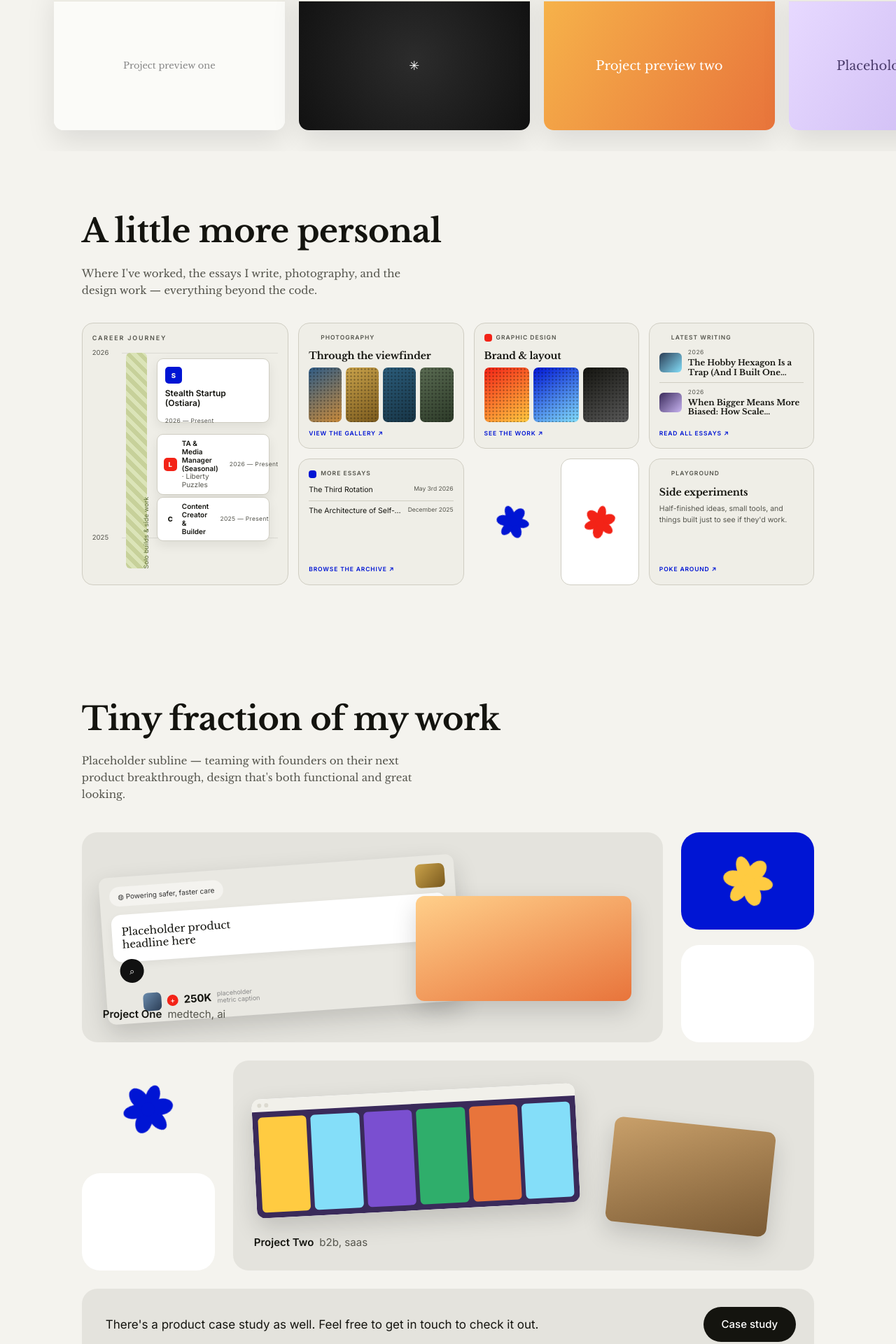
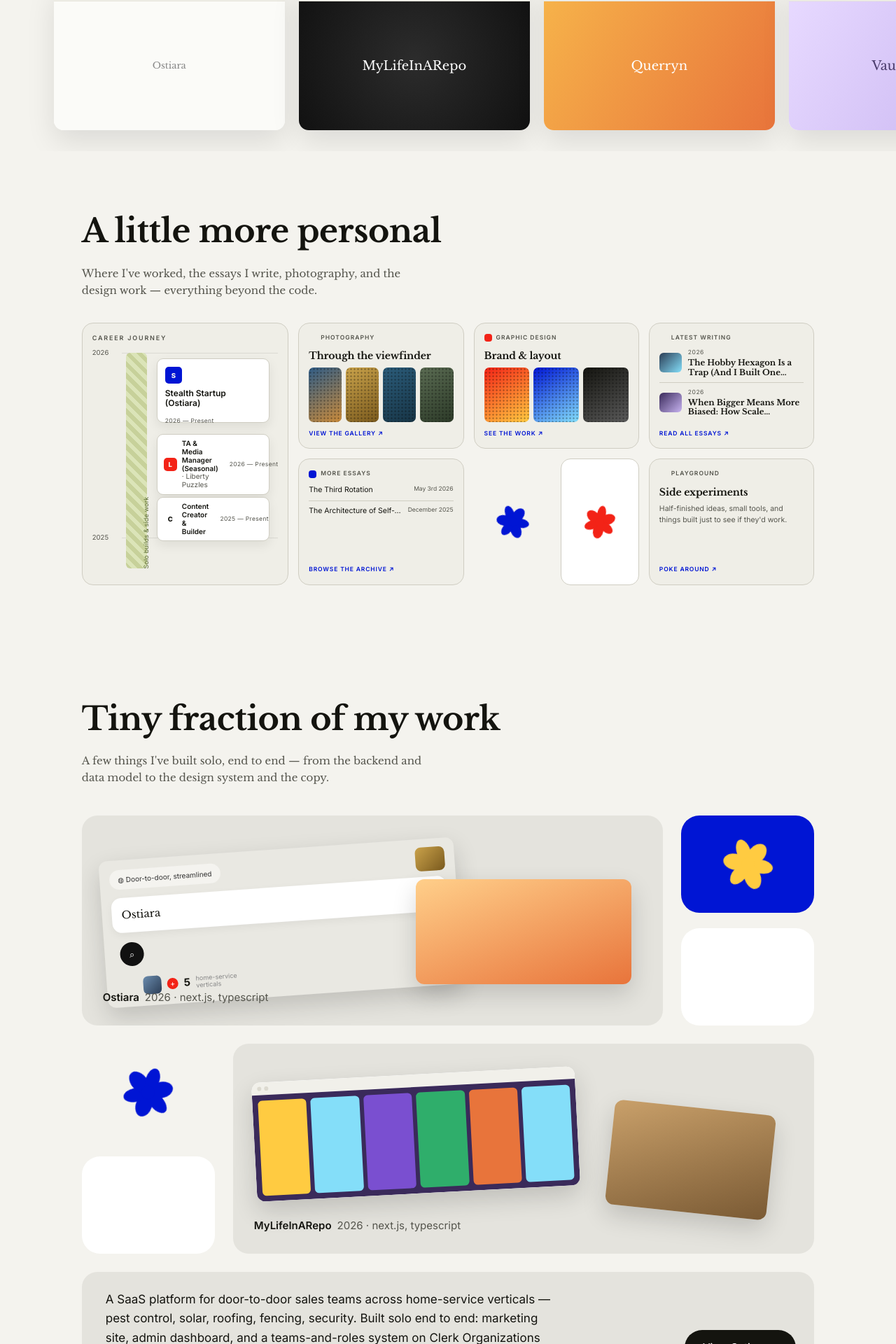
Before and after one commit to charlieramus/charlieramus.comv2, a Next.js app: page / in a window 1280 px wide. Shown: the part 868-2788 px from the top of the page at 70% size. Built offline with nearby package versions, Linux system fonts and the light colour scheme.

Commit message:
stage3v3

```diff
--- a/app/globals.css
+++ b/app/globals.css
@@ -923,6 +923,20 @@ body {
     max-width: 60ch;
   }
 
+  /* "See all my work" link under the work bands → /web-projects (V4 route). */
+  .proj-all {
+    align-self: center;
+    margin-top: 8px;
+    font-weight: 600;
+    font-size: 13px;
+    letter-spacing: 0.08em;
+    text-transform: uppercase;
+    color: var(--color-blue);
+  }
+  .proj-all:hover {
+    color: var(--color-red);
+  }
+
   /* ---------- SERVICES ---------- */
   .fan {
     position: relative;
--- a/components/digital-home.tsx
+++ b/components/digital-home.tsx
@@ -1,15 +1,14 @@
 import Reveal from "@/components/reveal";
+import { webProjects } from "@/data/projects-web";
 
-// "Step into my digital home" + the horizontally-scrolling project carousel.
-// CUSTOMIZE: swap these placeholder previews for real project shots.
-const SHOTS: { variant: string; body: string }[] = [
-  { variant: "s-acie", body: "Project preview one" },
-  { variant: "s-dark", body: "✳" },
-  { variant: "s-warm", body: "Project preview two" },
-  { variant: "s-lav", body: "Placeholder headline" },
-  { variant: "s-mint", body: "Project preview three" },
-  { variant: "s-dark", body: "Preview four" },
-];
+// "Step into my digital home" — a horizontally-scrolling tour of the projects.
+// Each .shot is a browser-window placeholder (real screenshots = V4); the caption
+// is wired to the real project title so the tour reads honestly today.
+const VARIANTS = ["s-acie", "s-dark", "s-warm", "s-lav", "s-mint", "s-dark"];
+const SHOTS = webProjects.map((p, i) => ({
+  variant: VARIANTS[i % VARIANTS.length],
+  title: p.title,
+}));
 
 export default function DigitalHome() {
   return (
@@ -27,7 +26,7 @@ export default function DigitalHome() {
               <i />
               <i />
             </div>
-            <div className="body">{shot.body}</div>
+            <div className="body">{shot.title}</div>
           </div>
         ))}
       </Reveal>
--- a/components/work.tsx
+++ b/components/work.tsx
@@ -1,5 +1,6 @@
 import Flower from "@/components/flower";
 import Reveal from "@/components/reveal";
+import { webProjects, type WebProject } from "@/data/projects-web";
 
 // Reusable [colored flower tile + white tile] stack that flanks each band.
 function Stack({
@@ -23,39 +24,58 @@ function Stack({
   );
 }
 
-// The mockup's "Tiny fraction of my work" — alternating panel/stack bands.
-// CUSTOMIZE: real projects + case studies land in later stages.
+// Compact caption under each band's (placeholder) device visual: title + date +
+// the top tags. Full descriptions live on /web-projects (V4) and the flagship's
+// blurb is in the .touch bar — the visual panels can't hold a paragraph each.
+function Caption({ p }: { p: WebProject }) {
+  return (
+    <div className="label">
+      <b>{p.title}</b>
+      <span>
+        {p.date} · {p.tags.slice(0, 2).join(", ").toLowerCase()}
+      </span>
+    </div>
+  );
+}
+
+// Homepage work = the top 4 curated projects (Charlie's V3 call: the two
+// spotlight builds, then charlieramus.com + VaultDNA — Querryn dropped to the
+// /web-projects long tail). The four bespoke panels keep their placeholder
+// visuals until V4 screenshots; only the captions + case-study bar are wired.
+const BAND_TITLES = ["Ostiara", "MyLifeInARepo", "charlieramus.com", "VaultDNA"];
+const bands = BAND_TITLES.map(
+  (t) => webProjects.find((p) => p.title === t) as WebProject,
+);
+const [flagship] = bands; // Ostiara
+
 export default function Work() {
   return (
     <section id="work">
       <div className="wrap">
         <Reveal className="head">
           <h2>Tiny fraction of my work</h2>
+          {/* CUSTOMIZE: work subline */}
           <p>
-            Placeholder subline — teaming with founders on their next product
-            breakthrough, design that&apos;s both functional and great looking.
+            A few things I&apos;ve built solo, end to end — from the backend and
+            data model to the design system and the copy.
           </p>
         </Reveal>
 
         <div className="proj">
-          {/* Band 1 — detailed UI panel LEFT + stack RIGHT */}
+          {/* Band 1 — detailed UI panel LEFT + stack RIGHT (flagship: Ostiara) */}
           <Reveal className="band">
             <div className="panel">
               <div className="stage">
                 <div className="card ui">
-                  <span className="pill">◍ Powering safer, faster care</span>
+                  <span className="pill">◍ Door-to-door, streamlined</span>
                   <span className="thumb" />
-                  <div className="big">
-                    Placeholder product
-                    <br />
-                    headline here
-                  </div>
+                  <div className="big">{flagship.title}</div>
                   <div className="srch">⌕</div>
                   <div className="statrow">
                     <span className="av" />
                     <span className="plus">+</span>
-                    <b>250K</b>
-                    <small>placeholder metric caption</small>
+                    <b>5</b>
+                    <small>home-service verticals</small>
                   </div>
                   <div className="wave">▷</div>
                 </div>
@@ -63,10 +83,7 @@ export default function Work() {
                   className="card photo"
                   style={{ background: "linear-gradient(160deg,#ffcf8a,#e8743b)" }}
                 />
-                <div className="label">
-                  <b>Project One</b>
-                  <span>medtech, ai</span>
-                </div>
+                <Caption p={bands[0]} />
               </div>
             </div>
             <Stack bg="var(--color-blue)" petal="yellow" core="#FFCB41" index={10} />
@@ -109,23 +126,23 @@ export default function Work() {
                     background: "linear-gradient(160deg,#c9a06a,#7a5a34)",
                   }}
                 />
-                <div className="label">
-                  <b>Project Two</b>
-                  <span>b2b, saas</span>
-                </div>
+                <Caption p={bands[1]} />
               </div>
             </div>
             <Stack bg="var(--color-pink)" petal="blue" core="#0015D4" index={11} />
           </Reveal>
 
-          {/* Full-width get-in-touch bar */}
+          {/* Full-width case-study bar → the flagship (Ostiara) blurb */}
           <Reveal className="touch">
-            <p>
-              There&apos;s a product case study as well. Feel free to get in touch
-              to check it out.
-            </p>
-            <a className="btn" href="#">
-              Case study
+            <p>{flagship.description}</p>
+            <a
+              className="btn"
+              href={flagship.href || "/web-projects"}
+              {...(flagship.href
+                ? { target: "_blank", rel: "noopener noreferrer" }
+                : {})}
+            >
+              View {flagship.title} ↗
             </a>
           </Reveal>
 
@@ -175,10 +192,7 @@ export default function Work() {
                     </div>
                   </div>
                 </div>
-                <div className="label">
-                  <b>Project Three</b>
-                  <span>fintech</span>
-                </div>
+                <Caption p={bands[2]} />
               </div>
             </div>
             <Stack bg="var(--color-yellow)" petal="red" core="#F32317" index={12} />
@@ -199,13 +213,15 @@ export default function Work() {
                     background: "radial-gradient(circle at 60% 40%,#2b6bff,#0a0a1a)",
                   }}
                 />
-                <div className="label">
-                  <b>Project Four</b>
-                  <span>saas</span>
-                </div>
+                <Caption p={bands[3]} />
               </div>
             </div>
             <Stack bg="var(--color-blue)" petal="yellow" core="#FFCB41" index={13} />
+          </Reveal>
+
+          {/* Curation continues on the inner route (dead until V4) */}
+          <Reveal as="a" className="proj-all" href="/web-projects">
+            See all my work ↗
           </Reveal>
         </div>
       </div>
```
Also changed, not shown: 1 other file (tests, documents, lock files or other folders).
